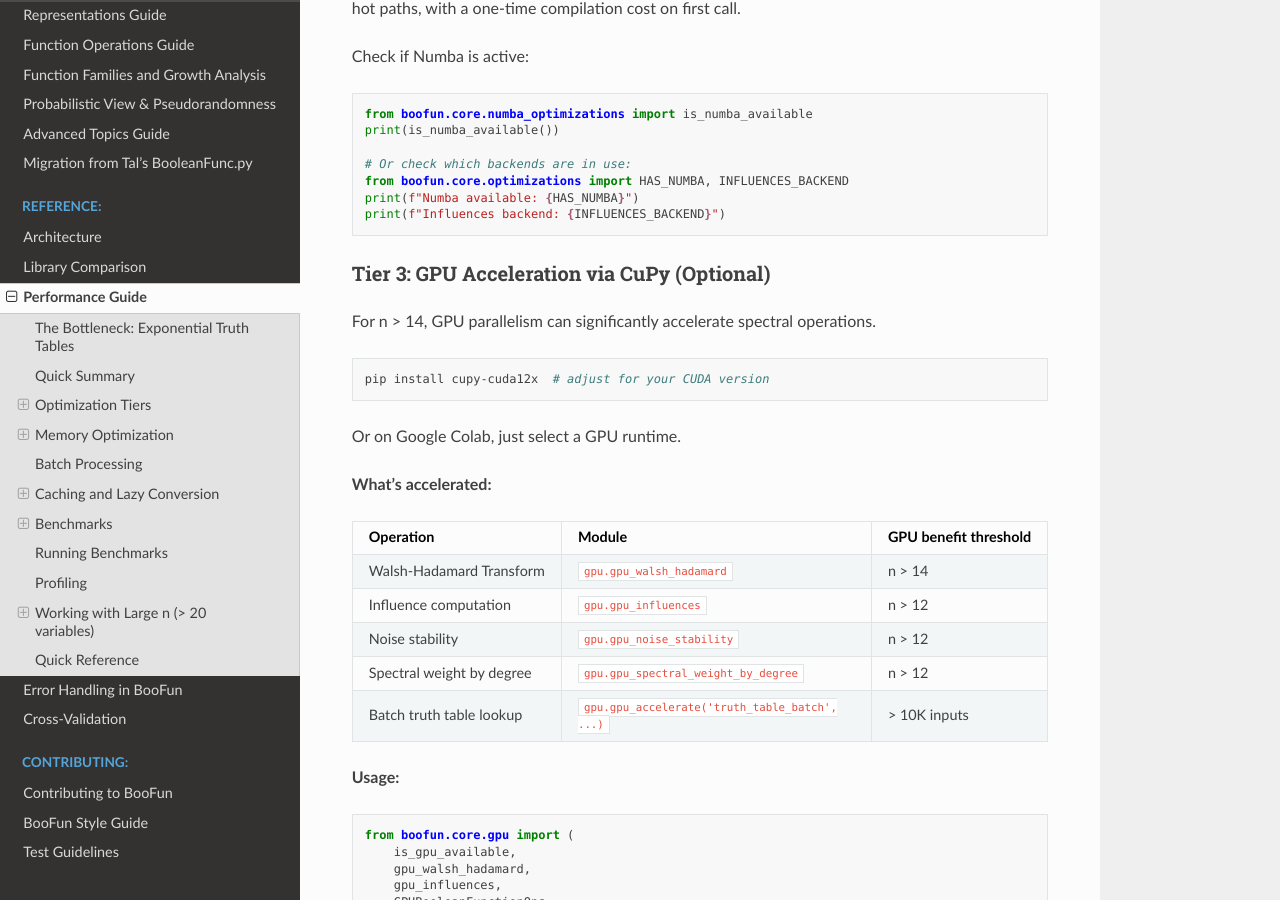
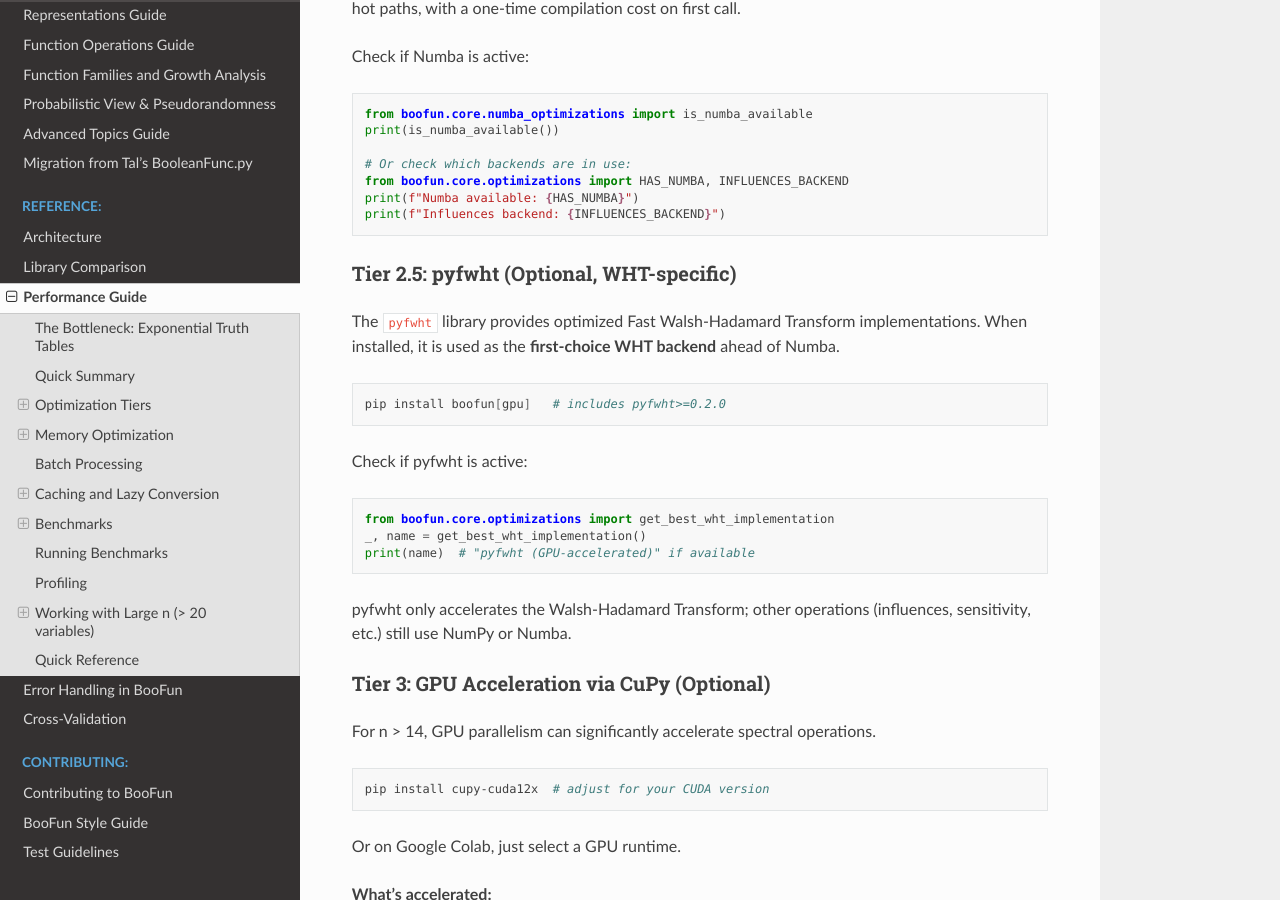
Before and after one commit to GabbyTab/boofun, a Sphinx documentation site: the page built from docs/performance.md, in a window 1280 px wide and 900 px high, scrolled down 1231 px. Built offline with Sphinx 7.4.7 and the Read the Docs theme 3.1.0, drawn with Linux system fonts in a browser that asks for light colours.

Commit message:
docs: add pyfwht optimization tier to performance guide
pyfwht is the first-choice WHT backend in optimizations.py but was
not documented in performance.md. Add it as Tier 2.5 between Numba
and CuPy sections.

````diff
--- a/docs/performance.md
+++ b/docs/performance.md
@@ -54,6 +54,24 @@ from boofun.core.optimizations import HAS_NUMBA, INFLUENCES_BACKEND
 print(f"Numba available: {HAS_NUMBA}")
 print(f"Influences backend: {INFLUENCES_BACKEND}")
 ```
+
+### Tier 2.5: pyfwht (Optional, WHT-specific)
+
+The `pyfwht` library provides optimized Fast Walsh-Hadamard Transform implementations. When installed, it is used as the **first-choice WHT backend** ahead of Numba.
+
+```bash
+pip install boofun[gpu]   # includes pyfwht>=0.2.0
+```
+
+Check if pyfwht is active:
+
+```python
+from boofun.core.optimizations import get_best_wht_implementation
+_, name = get_best_wht_implementation()
+print(name)  # "pyfwht (GPU-accelerated)" if available
+```
+
+pyfwht only accelerates the Walsh-Hadamard Transform; other operations (influences, sensitivity, etc.) still use NumPy or Numba.
 
 ### Tier 3: GPU Acceleration via CuPy (Optional)
 
````
